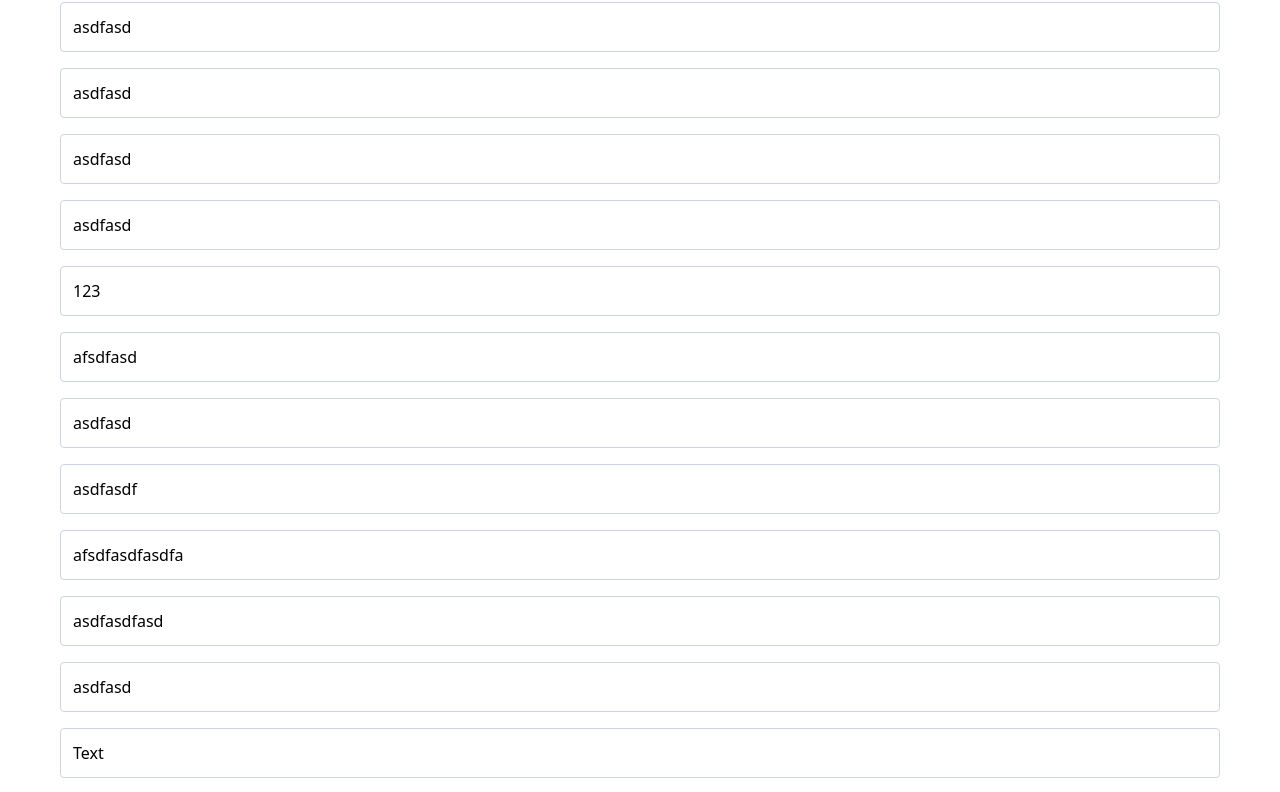
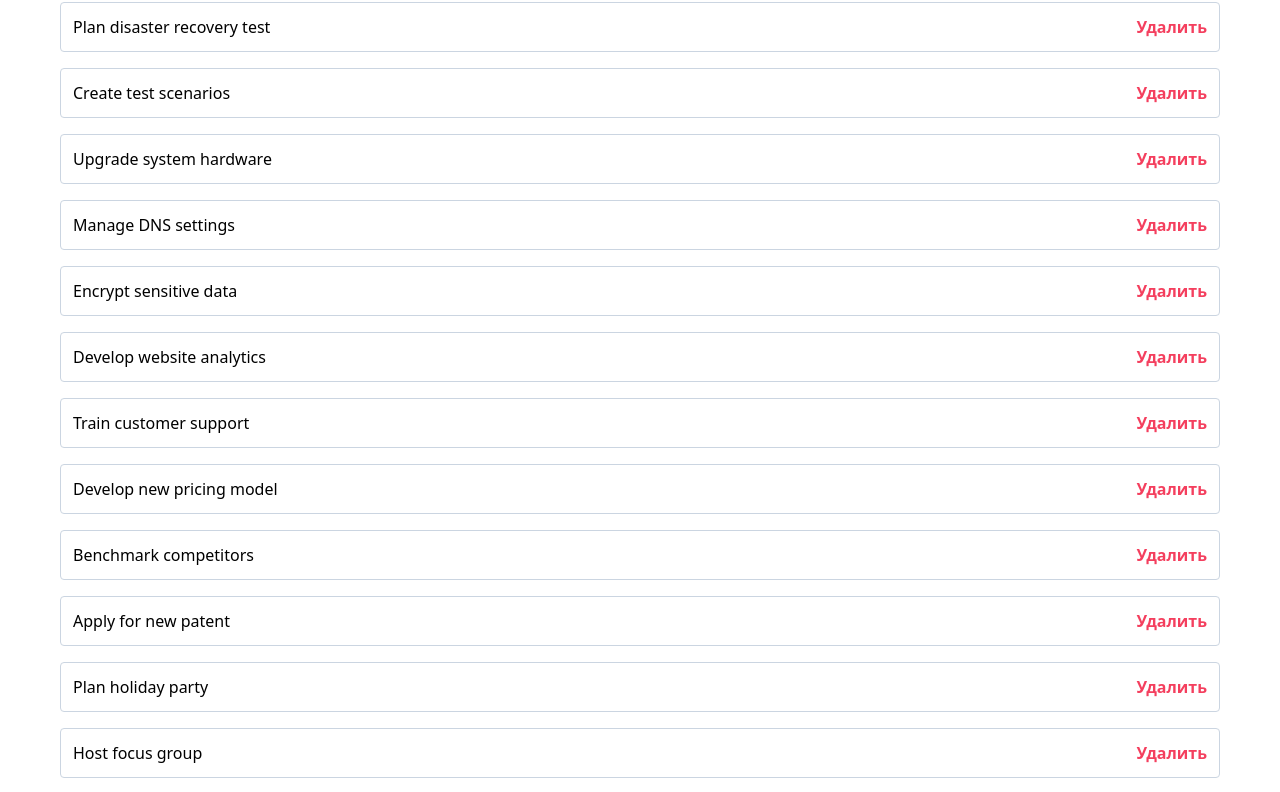
Before and after one commit to x-kruman-x/tanstack-query-summary, a React (Vite) app: page / in a window 1280 px wide. Shown: the part 308-1100 px from the top of the page. Built offline with nearby package versions, Linux system fonts and the light colour scheme; data requests are answered from the project's data file.

Commit message:
feat: delete task

```diff
--- a/db.json
+++ b/db.json
@@ -568,138 +568,6 @@
       "text": "Coordinate logistics",
       "done": false,
       "userId": "1"
-    },
-    {
-      "id": "93",
-      "text": "Draft press invitation",
-      "done": true,
-      "userId": "1"
-    },
-    {
-      "id": "94",
-      "text": "Develop SEO strategy",
-      "done": false,
-      "userId": "1"
-    },
-    {
-      "id": "95",
-      "text": "Test internal systems",
-      "done": false,
-      "userId": "1"
-    },
-    {
-      "id": "96",
-      "text": "Optimize email delivery",
-      "done": true,
-      "userId": "2"
-    },
-    {
-      "id": "97",
-      "text": "Update promotional materials",
-      "done": false,
-      "userId": "2"
-    },
-    {
-      "id": "98",
-      "text": "Conduct health and safety audit",
-      "done": false,
-      "userId": "2"
-    },
-    {
-      "id": "99",
-      "text": "Launch affiliate program",
-      "done": true,
-      "userId": "2"
-    },
-    {
-      "id": "100",
-      "text": "Conduct security audit",
-      "done": false,
-      "userId": "3"
-    },
-    {
-      "id": "UIhXeEO35IeRToehS-MfN",
-      "done": false,
-      "text": "Text",
-      "userId": "1"
-    },
-    {
-      "id": "q-t7b33BTyBRRLSVwU4lc",
-      "done": false,
-      "text": "asdfasd",
-      "userId": "1"
-    },
-    {
-      "id": "m3fCfgr5c8EGN1WJdpmfC",
-      "done": false,
-      "text": "asdfasdfasd",
-      "userId": "1"
-    },
-    {
-      "id": "lnlGNe7JU53Gx3DPiAVR7",
-      "done": false,
-      "text": "afsdfasdfasdfa",
-      "userId": "1"
-    },
-    {
-      "id": "ScIOP8vZuCrvuaaOceUGN",
-      "done": false,
-      "text": "asdfasdf",
-      "userId": "1"
-    },
-    {
-      "id": "Th-e8u3Ik9yvRHk4ymfGo",
-      "done": false,
-      "text": "asdfasd",
-      "userId": "1"
-    },
-    {
-      "id": "8jA792s_SuvXv47_TD_wX",
-      "done": false,
-      "text": "afsdfasd",
-      "userId": "1"
-    },
-    {
-      "id": "GIVtKjEm65R4wIvq6FXSF",
-      "done": false,
-      "text": "123",
-      "userId": "1"
-    },
-    {
-      "id": "1MBVdEKgvKFDchMgTgqAa",
-      "done": false,
-      "text": "asdfasd",
-      "userId": "1"
-    },
-    {
-      "id": "QAAwp7uCClR2N_PbKaTW_",
-      "done": false,
-      "text": "asdfasd",
-      "userId": "1"
-    },
-    {
-      "id": "aQ5W2f6_0zbPxlCJAq3Y3",
-      "done": false,
-      "text": "asdfasd",
-      "userId": "1"
-    },
-    {
-      "id": "Goc-4DJnkK3c0Sgqs_gE8",
-      "done": false,
-      "text": "asdfasd",
-      "userId": "1"
-    },
-    {
-      "id": "s8YuDhPP2UsRwMEYCY_o3",
-      "done": false,
-      "text": "1",
-      "userId": "1"
-    },
-    {
-      "id": "HwXxXuWIXG9xQwNi0qEIc",
-      "done": false,
-      "text": "asdfasdfasdfa",
-      "userId": "1"
     }
   ]
 }
--- a/src/modules/todo-list/api.ts
+++ b/src/modules/todo-list/api.ts
@@ -62,7 +62,7 @@
   },
   deleteTodo: (id: string) => {
     return jsonApiInstance(`/tasks/${id}`, {
-      method: "DELTE"
+      method: "DELETE"
     });
   }
 };
--- a/src/modules/todo-list/todo-list.tsx
+++ b/src/modules/todo-list/todo-list.tsx
@@ -1,11 +1,12 @@
 import { useTodoList } from "./use-todo-list";
 import { useCreateTodo } from "./use-create-todo";
+import { useDeleteTodo } from "./use-delete-todo";
 
 export function TodoList() {
   const { error, isLoading, todoItems } = useTodoList();
 
   const createTodo = useCreateTodo();
-
+  const deleteTodo = useDeleteTodo();
   if (isLoading) {
     return <div>Loading</div>;
   }
@@ -33,8 +34,16 @@
       </form>
       <div className={"flex flex-col gap-4"}>
         {todoItems?.map(todo => (
-          <div className="border border-slate-300 rounded p-3" key={todo.id}>
+          <div className="border border-slate-300 rounded p-3 flex justify-between" key={todo.id}>
             {todo.text}
+
+            <button
+              disabled={deleteTodo.getIsPending(todo.id)}
+              onClick={() => deleteTodo.handleDelete(todo.id)}
+              className="text-rose-500 font-bold disabled:text-rose-300"
+            >
+              Удалить
+            </button>
           </div>
         ))}
       </div>
--- /dev/null
+++ b/src/modules/todo-list/use-delete-todo.ts
@@ -0,0 +1,30 @@
+import { useMutation, useQueryClient } from "@tanstack/react-query";
+import { todoListApi } from "./api";
+
+export function useDeleteTodo() {
+  const queryClient = useQueryClient();
+
+  const deleteTodoMutation = useMutation({
+    mutationFn: todoListApi.deleteTodo,
+    async onSettled() {
+      queryClient.invalidateQueries(todoListApi.getTodoListQueryOptions());
+    },
+    async onSuccess(_, deletedId) {
+      const todos = queryClient.getQueryData(
+        todoListApi.getTodoListQueryOptions().queryKey
+      );
+      if (todos) {
+        queryClient.setQueryData(
+          todoListApi.getTodoListQueryOptions().queryKey,
+          todos.filter(item => item.id !== deletedId)
+        );
+      }
+    }
+  });
+  deleteTodoMutation.variables;
+  return {
+    handleDelete: deleteTodoMutation.mutate,
+    getIsPending: (id: string) =>
+      deleteTodoMutation.isPending && deleteTodoMutation.variables === id
+  };
+}
```
